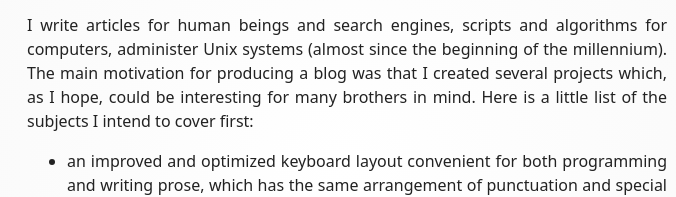
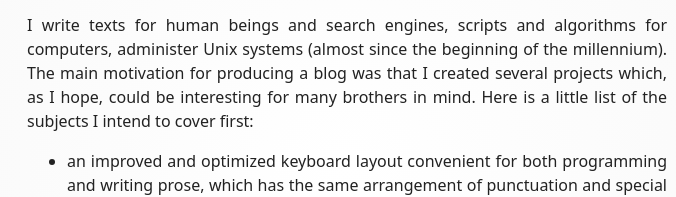
Before and after one commit to alex-zorin/blog, a plain HTML site: page index.html in a window 1280 px wide. Shown: the part 236-433 px from the top of the page, 293-969 px from the left. Drawn offline with Linux system fonts and the light colour scheme.

Commit message:
hotfix: remove an unjustified repetition.

```diff
--- a/index.html
+++ b/index.html
@@ -60,7 +60,7 @@
       <h1>Alexander Zorin’s blog</h1>
       <p>Hello, earthlings!</p>
         <p>I’m Alexander Zorin and this is my blog. Well, there are no articles here yet, but it’s a temporary issue. The blog has just been created, at the beginning of 2023, and I am going to run it as soon as possible. The vast majority of notes will be on technical topics.</p>
-        <p>I write articles for human beings and search engines, scripts and algorithms for computers, administer Unix systems (almost since the beginning of the millennium). The main motivation for producing a blog was that I created several projects which, as I hope, could be interesting for many brothers in mind. Here is a little list of the subjects I intend to cover first:</p>
+        <p>I write texts for human beings and search engines, scripts and algorithms for computers, administer Unix systems (almost since the beginning of the millennium). The main motivation for producing a blog was that I created several projects which, as I hope, could be interesting for many brothers in mind. Here is a little list of the subjects I intend to cover first:</p>
         <ul>
         <li>an improved and optimized keyboard layout convenient for both programming and writing prose, which has the same arrangement of punctuation and special characters in both standard Latin and national layout;</li>
         <li>a universal textual tester I use for debug and verification purposes;</li>
```
